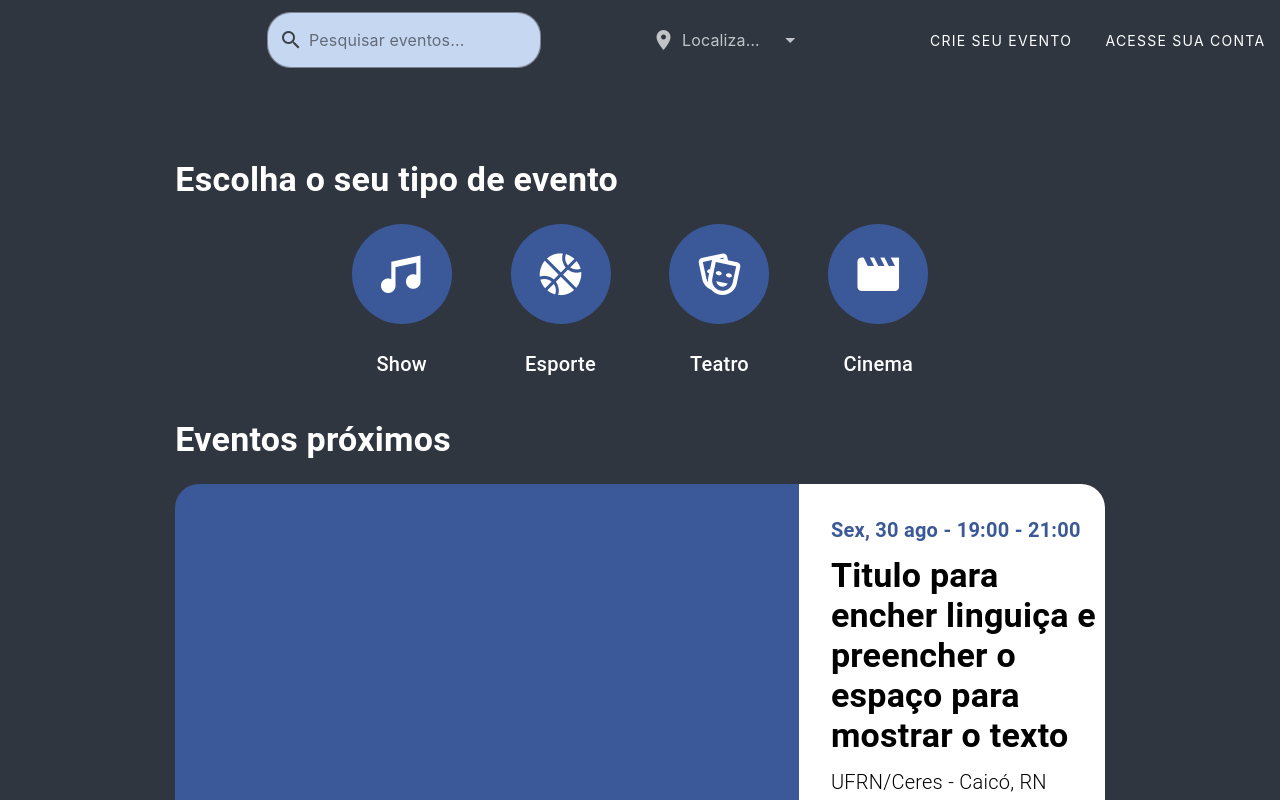
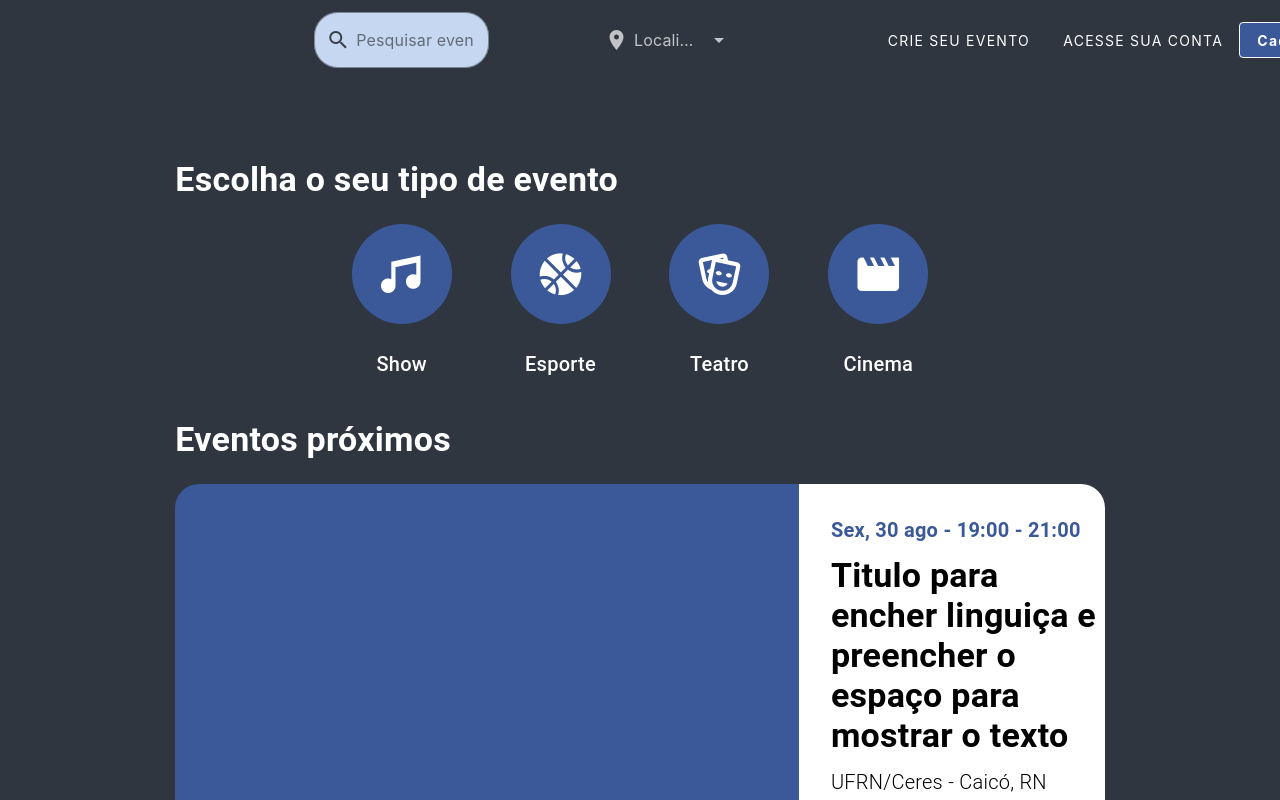
Before and after one commit to tallysdev/eventSync, a Vue app in the folder frontend/eventsync_front/: page / in a window 1280 px wide. Built offline with nearby package versions, Linux system fonts and the light colour scheme.

Commit message:
chore:  fix responsivity #40

```diff
--- a/frontend/eventsync_front/src/components/NavBar.vue
+++ b/frontend/eventsync_front/src/components/NavBar.vue
@@ -3,11 +3,11 @@
     <!-- Desktop Navbar -->
     <v-app-bar app color="secondary" dense flat class="py-2 mb-2 hidden-sm-and-down fill-width">
       <v-container>
-        <v-row class="d-flex align-center justify-space-around">
+        <v-row class="d-flex align-center justify-space-evenly">
           <v-col cols="1">
             <v-img src="../../favicon.ico" alt="Platform Logo" height="40"></v-img>
           </v-col>
-          <v-col cols="3">
+          <v-col cols="2">
             <v-text-field
               v-model="searchQuery"
               color="primary"
@@ -33,6 +33,7 @@
               flat
               rounded
               hide-details
+              class="pr-6"
             ></v-select>
           </v-col>
           <v-col cols="3" class="d-flex align-center justify-space-around">
```
